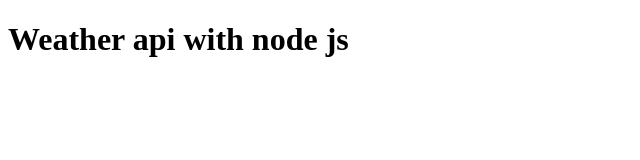
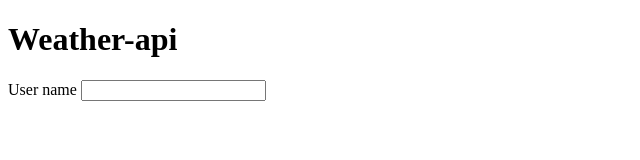
Before and after one commit to saneleM1991/weather-api, a plain HTML site: page index.html in a window 1280 px wide. Shown: the whole page, without its empty margins (0-640 px from the left). Drawn offline with Linux system fonts and the light colour scheme.

Commit message:
fixed h1 header and added form

```diff
--- a/index.html
+++ b/index.html
@@ -6,6 +6,10 @@
     <title>Document</title>
   </head>
   <body>
-    <h1>Weather api with node js</h1>
+    <h1>Weather-api</h1>
+    <form action="user/userRegistration">
+      <label for="name">User name</label>
+      <input type="text" name="name" id="txtname" />
+    </form>
   </body>
 </html>
```
